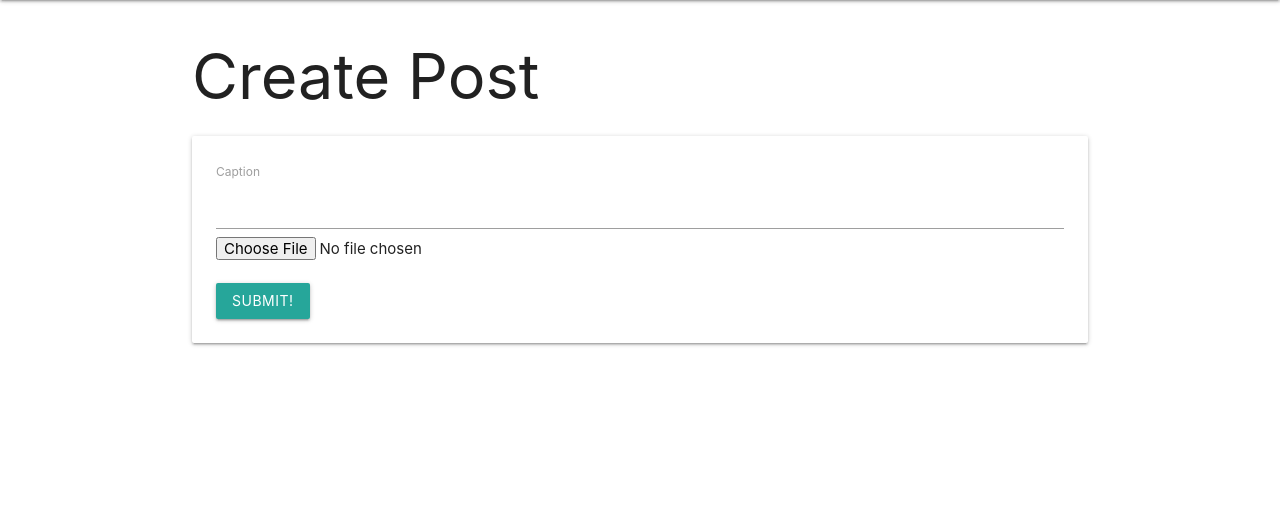
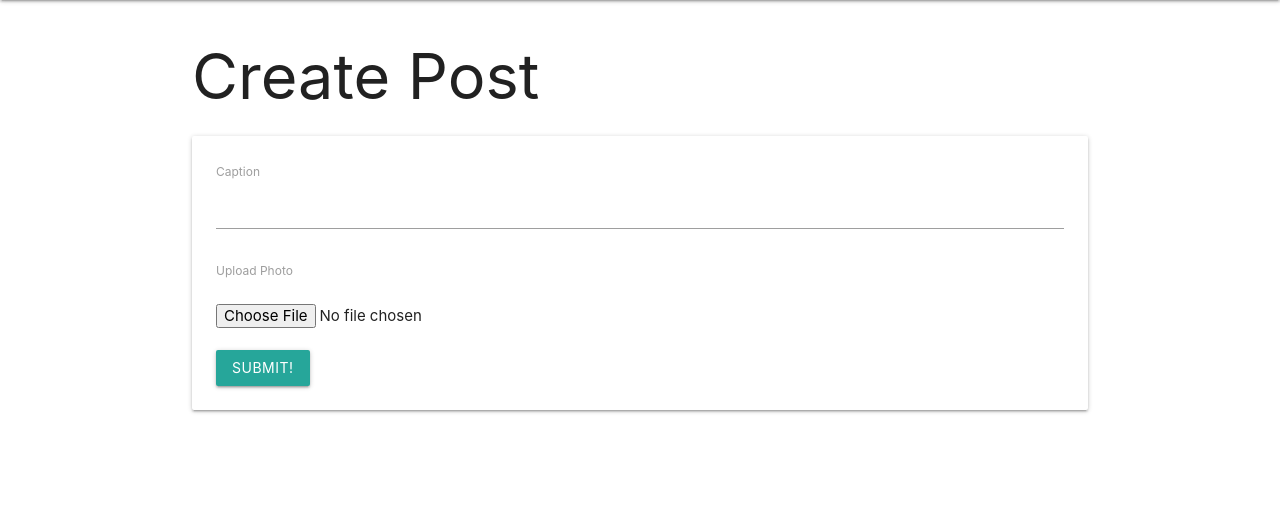
Before and after one commit to Pixel-Perfect1/PixelPerfect, a Django app: page /post/form in a window 1280 px wide. Shown: the part 64-582 px from the top of the page. Run offline with Django 4.2, Linux system fonts and the light colour scheme; the visitor is signed in with stand-in values (Sample User, id 1).

Commit message:
add changes

```diff
--- a/main_app/templates/post/post_form.html
+++ b/main_app/templates/post/post_form.html
@@ -23,6 +23,9 @@
       required=""
       id="id_caption"
     />
+    <br /><br />
+    <label>Upload Photo</label>
+    <br /><br />
     <input type="file" name="photo-file" />
   </table>
   <br />
```
